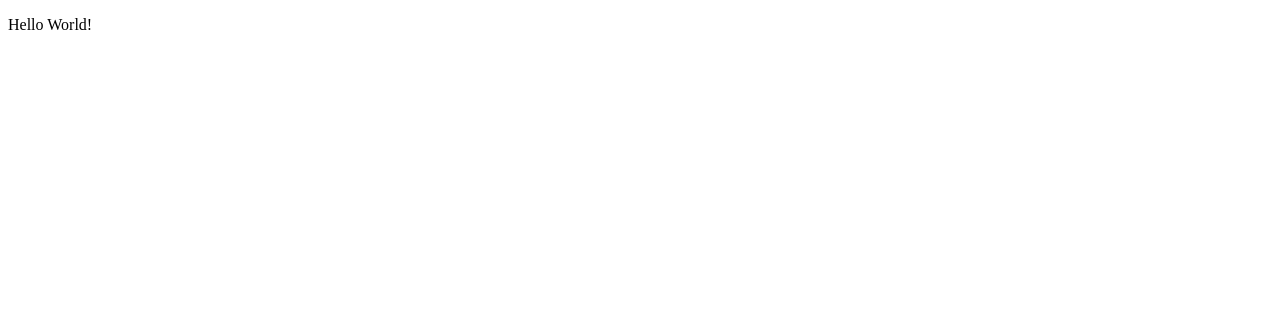
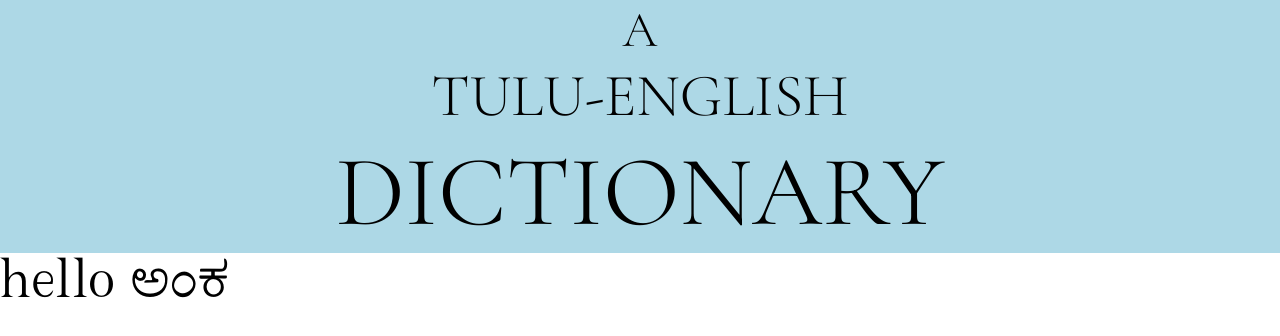
Before and after one commit to kuugu/manner, a website built with Vite: page index.html in a window 1280 px wide. Built offline with nearby package versions, Linux system fonts and the light colour scheme.

Commit message:
* added kittel font, other font for english * other small changes, title has been added

```diff
--- a/index.html
+++ b/index.html
@@ -1,13 +1,26 @@
 <!doctype html>
 <html lang="en">
   <head>
+    <link rel="preconnect" href="https://fonts.googleapis.com">
+    <link rel="preconnect" href="https://fonts.gstatic.com" crossorigin>
+    <link href="https://fonts.googleapis.com/css2?family=Cormorant+Garamond:ital,wght@0,300..700;1,300..700&display=swap" rel="stylesheet">
     <meta charset="UTF-8" />
-    <link rel="icon" type="image/svg+xml" href="/vite.svg" />
     <meta name="viewport" content="width=device-width, initial-scale=1.0" />
+
+    <link rel="stylesheet" type="text/css" href="src/fonts.css" />
+    <link rel="stylesheet" type="text/css" href="src/styles.css" />
+
     <title>Vite + TS</title>
   </head>
   <body>
-    <p>Hello World!</p>
+    <div class="title">
+      <div class="title-line-1">A</div>
+      <div class="title-line-2">TULU-ENGLISH</div>
+      <div class="title-line-3">DICTIONARY</div>
+    </div>
+
+    <p>hello ಅಂಕ </p>
+
     <script type="module" src="src/main.ts"></script>
   </body>
 </html>
--- /dev/null
+++ b/src/fonts.css
@@ -0,0 +1,4 @@
+@font-face {
+    font-family: KarnataFKittel;
+    src: url('../assets/KarnataFKittel.otf');
+}
--- /dev/null
+++ b/src/styles.css
@@ -0,0 +1,47 @@
+/*
+    FIXME:
+    (1) remove the references to google fonts and bring everything inhouse.
+    (2) credit Karnata F Kittel Font Creators
+*/
+
+* {
+    margin: 0px;
+    padding: 0px;
+}
+
+body {
+    min-height: 100vh;
+    min-width: 100vw;
+}
+
+.title {
+    font-family: "Cormorant Garamond", serif;
+    /* font-optical-sizing: auto; */
+    font-style: normal;
+
+    display: flex;
+    flex-direction: column;
+    align-items: center;
+
+    background-color: lightblue;
+}
+
+.title-line-1 {
+    font-weight: 300;
+    font-size: 50px;
+}
+
+.title-line-2 {
+    font-weight: 300;
+    font-size: 60px;
+}
+
+.title-line-3 {
+    font-weight: 350;
+    font-size: 100px;
+}
+
+p {
+    font-family: 'KarnataFKittel';
+    font-size: 60px;
+}
```
Also changed, not shown: assets/KarnataFKittel.otf (added), 2 other files.
